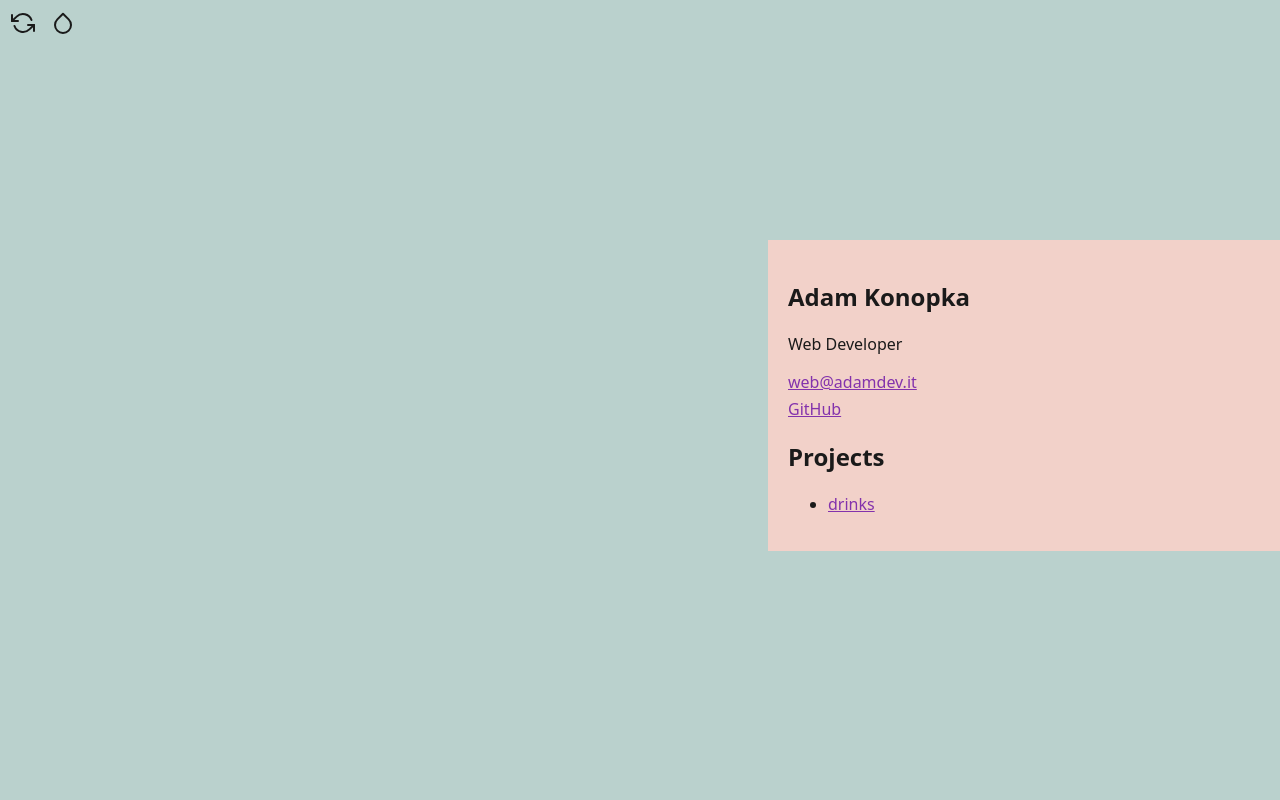
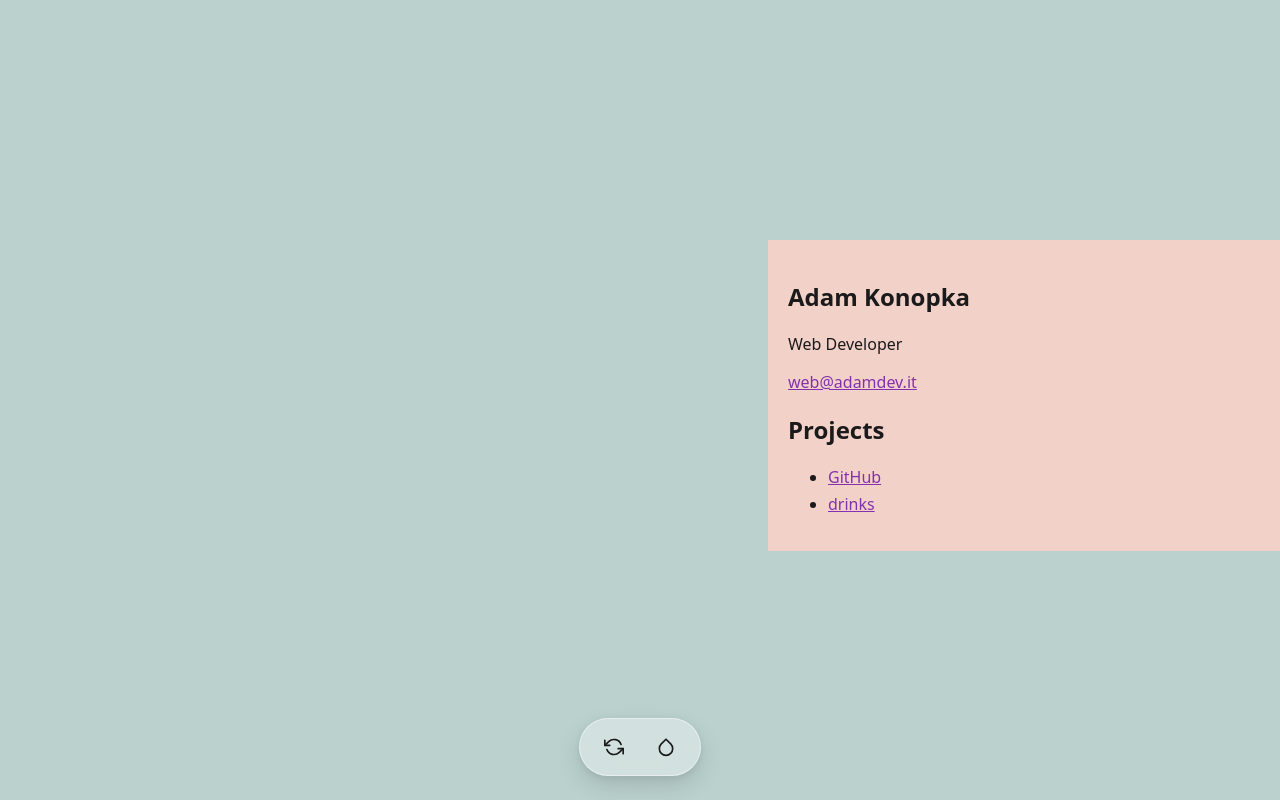
Before and after one commit to kanapka94/adamdev, a website: page index.html in a window 1280 px wide. Drawn offline with nearby package versions, Linux system fonts and the light colour scheme.

Commit message:
styles: change buttons position; fix back page height, reorder github section

```diff
--- a/index.html
+++ b/index.html
@@ -10,13 +10,17 @@
 
 <body>
     <main>
-        <button data-trigger="flip-page" class="button button--ghost button--flip" aria-label="Flip page"
-            aria-expanded="false">
-            <i data-feather="refresh-ccw"></i>
-        </button>
-        <button data-trigger="change-theme" class="button button--theme button--ghost" aria-label="Change page theme">
-            <i data-feather="droplet"></i>
-        </button>
+        <nav class="dock" aria-label="Quick actions">
+            <div class="dock__container">
+                <button data-trigger="flip-page" class="dock__button dock__button--flip" aria-label="Flip page"
+                    aria-expanded="false">
+                    <i data-feather="refresh-ccw" class="dock__icon"></i>
+                </button>
+                <button data-trigger="change-theme" class="dock__button dock__button--theme" aria-label="Change page theme">
+                    <i data-feather="droplet" class="dock__icon"></i>
+                </button>
+            </div>
+        </nav>
         <section>
             <div class="page" data-target="page">
                 <div class="page-front">
@@ -24,13 +28,15 @@
                     <p class="page__subtitle">Web Developer</p>
 
                     <a id="contact-email" href="#" class="link">Loading email address...</a>
-                    <a href="https://github.com/kanapka94" class="link" target="_blank" rel="noopener">
-                        GitHub <span class="sr-only">(opens in a new tab)</span>
-                    </a>
 
                     <div class="divider"></div>
                     <h2 class="page__title">Projects</h2>
                     <ul>
+                        <li>
+                            <a href="https://github.com/kanapka94" target="_blank" rel="noopener">
+                                GitHub <span class="sr-only">(opens in a new tab)</span>
+                            </a>
+                        </li>
                         <li>
                             <a href="https://drinks.adamdev.it" target="_blank" rel="noopener">
                                 drinks <span class="sr-only">(opens in a new tab)</span>
--- a/public/styles.css
+++ b/public/styles.css
@@ -24,20 +24,20 @@
 
 @media (prefers-color-scheme: dark) {
     :root {
-        --color-primary: #222831;
+        --color-primary: #1f2e2b;
         --color-cyan: #134e56;
         --color-pink: #522b4b;
         --color-orange: #593c2a;
         --color-gray: #444444;
 
         --bg-color: #12181b;
-        --card-bg: #393E46;
-        --card-text: #DFD0B8;
-        --link-color: #8FA28A;
-        --focus-outline: #8FA28A;
-        --icon-color: #DFD0B8;
+        --card-bg: #2a2648;
+        --card-text: #f0f4f8;
+        --link-color: #c084fc;
+        --focus-outline: #c084fc;
+        --icon-color: #f0f4f8;
 
-        --button-flip-bg: #393E46;
+        --button-flip-bg: #2d5a3f;
         --button-flip-shadow: #173323;
         --button-flip-hover-bg: #3e7353;
         --button-flip-active-bg: #234530;
@@ -55,7 +55,7 @@ body.dark-mode {
     --color-gray: #444444;
 
     --bg-color: #12181b;
-    --card-bg: #241d22;
+    --card-bg: #2a2648;
     --card-text: #f0f4f8;
     --link-color: #c084fc;
     --focus-outline: #c084fc;
@@ -66,7 +66,7 @@ body.dark-mode {
     --button-flip-hover-bg: #3e7353;
     --button-flip-active-bg: #234530;
 
-    --swatch-border: #383838;
+    --swatch-border: #747474;
 }
 
 [data-theme="light"],
@@ -115,50 +115,68 @@ body {
     box-sizing: border-box;
 }
 
-.button {
-    width: 36px;
-    height: 36px;
+/* macOS-style Dock Navigation (BEM Methodology) */
+.dock {
+    position: fixed;
+    bottom: 24px;
+    left: 50%;
+    transform: translateX(-50%);
+    z-index: 100;
+}
+
+.dock__container {
+    display: flex;
+    align-items: center;
+    gap: 8px;
+    padding: 6px 12px;
+    background: rgba(255, 255, 255, 0.35);
+    backdrop-filter: blur(16px);
+    -webkit-backdrop-filter: blur(16px);
+    border: 1px solid rgba(255, 255, 255, 0.45);
+    border-radius: 9999px;
+    box-shadow: 0 10px 25px rgba(0, 0, 0, 0.12), 0 2px 8px rgba(0, 0, 0, 0.08);
+    transition: background-color 0.3s ease, border-color 0.3s ease, box-shadow 0.3s ease;
+}
+
+[data-theme="dark"] .dock__container,
+body.dark-mode .dock__container {
+    background: rgba(25, 25, 35, 0.55);
+    border-color: rgba(255, 255, 255, 0.15);
+    box-shadow: 0 12px 30px rgba(0, 0, 0, 0.45), 0 2px 10px rgba(0, 0, 0, 0.25);
+}
+
+.dock__button {
+    width: 44px;
+    height: 44px;
     display: flex;
     align-items: center;
     justify-content: center;
     border: none;
+    border-radius: 50%;
+    background: transparent;
+    color: var(--icon-color);
     cursor: pointer;
-    color: var(--icon-color);
-    transition: color 0.3s ease, background-color 0.3s ease;
-}
-
-.button--ghost {
-    background: transparent;
+    box-sizing: border-box;
+    transition: transform 0.2s cubic-bezier(0.34, 1.56, 0.64, 1), background-color 0.2s ease, color 0.3s ease;
 }
 
 @media (hover: hover) {
-    .button--ghost:hover {
+    .dock__button:hover {
         background: var(--button-flip-hover-bg);
-        transition: ease-out 0.5s;
+        transform: translateY(-4px) scale(1.15);
     }
 }
 
-.button--theme {
-    position: absolute;
-    top: 5px;
-    left: 45px;
+.dock__button:active {
+    background: var(--button-flip-active-bg);
+    transform: translateY(-1px) scale(1.02);
 }
 
-.button--flip {
-    position: absolute;
-    top: 5px;
-    left: 5px;
-}
-
-@media (hover: hover) {
-    .button--flip:hover {
-        background: var(--button-flip-hover-bg);
-        transition: ease-out 0.5s;
-    }
-}
-
-.button--flip:active {
-    background: var(--button-flip-active-bg);
+.dock__icon {
+    width: 20px;
+    height: 20px;
+    stroke: var(--icon-color, currentColor);
+    transition: stroke 0.3s ease;
 }
 
 :focus-visible {
@@ -204,20 +222,31 @@ section {
     transform: rotateY(180deg);
 }
 
-.page-front,
-.page-back {
-    position: absolute;
+.page-front {
+    position: relative;
     width: 100%;
     padding: 20px;
     background: var(--card-bg);
     color: var(--card-text);
+    transform: rotateY(0deg);
     backface-visibility: hidden;
     -webkit-backface-visibility: hidden;
     transition: background-color 0.3s ease, color 0.3s ease;
 }
 
 .page-back {
+    position: absolute;
+    top: 0;
+    left: 0;
+    width: 100%;
+    height: 100%;
+    padding: 20px;
+    background: var(--card-bg);
+    color: var(--card-text);
     transform: rotateY(180deg);
+    backface-visibility: hidden;
+    -webkit-backface-visibility: hidden;
+    transition: background-color 0.3s ease, color 0.3s ease;
 }
 
 .link,
```
